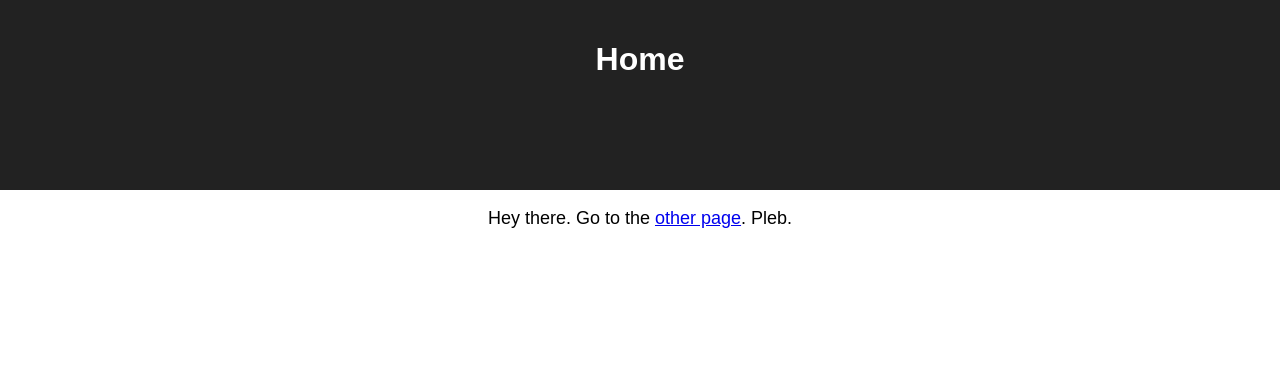
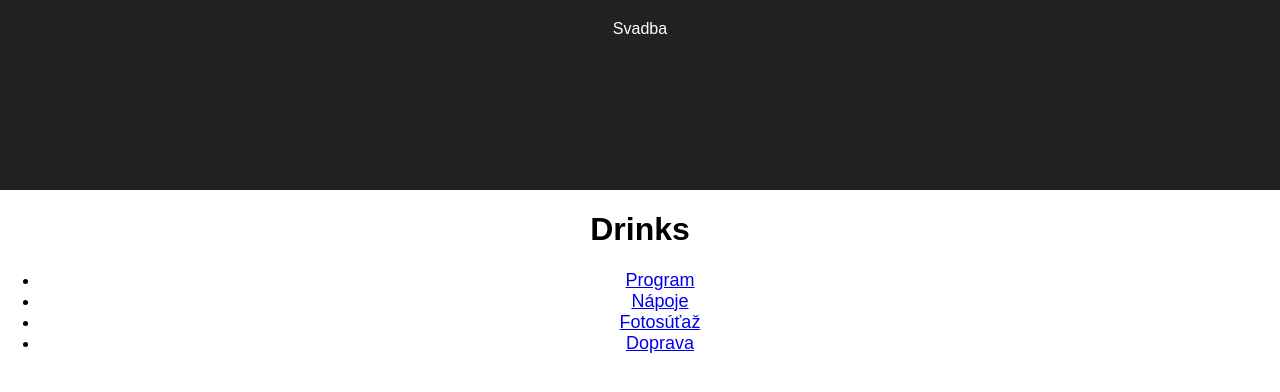
Before and after one commit to viktorsec/wedding-companion-react, a React (Create React App) app: page /#/drinks in a window 1280 px wide. Shown: the top 392 px of the page. Built offline with nearby package versions, Linux system fonts and the light colour scheme.

Commit message:
Change routing to be single page (#2)

```diff
--- a/src/App.js
+++ b/src/App.js
@@ -1,26 +1,36 @@
 import React, { Component } from 'react';
-import logo from './logo.svg';
+import { Route, NavLink, HashRouter } from 'react-router-dom';
+import Drinks from './components/Drinks';
+import PhotoCompetition from './components/PhotoCompetition';
+import Program from './components/Program';
+import Transport from './components/Transport';
 import './App.css';
-
-import { BrowserRouter as Router, Route } from 'react-router-dom';
 
 const Home = () => <h1>Home</h1>;
 const OtherPage = () => <h1>Other Page</h1>;
 
 const App = () => (
-  <div className="App">
-    <header className="App-header">
-      <Router>
+  <HashRouter>
+    <div className="App">
+      <header className="App-header">
+        Svadba
+      </header>
         <div>
-          <Route exact path="/" component={Home} />
-          <Route path="/other-page" component={OtherPage} />
+          <Route path="/drinks" component={Drinks} />
+          <Route path="/photo-competition" component={PhotoCompetition} />
+          <Route path="/program" component={Program} />
+          <Route path="/transport" component={Transport} />
         </div>
-      </Router>
-    </header>
-    <p className="App-intro">
-      Hey there. Go to the <a href="other-page">other page</a>. Pleb.
-    </p>
-  </div>
+      <p className="App-intro">
+        <ul>
+          <li><NavLink to="/program">Program</NavLink></li>
+          <li><NavLink to="/drinks">Nápoje</NavLink></li>
+          <li><NavLink to="/photo-competition">Fotosúťaž</NavLink></li>
+          <li><NavLink to="/transport">Doprava</NavLink></li>
+        </ul>
+      </p>
+    </div>
+  </HashRouter>
 );
 
 export default App;
--- /dev/null
+++ b/src/components/Drinks.js
@@ -0,0 +1,5 @@
+import React, { Component } from 'react';
+
+const Drinks = () => <h1>Drinks</h1>;
+
+export default Drinks;
--- /dev/null
+++ b/src/components/PhotoCompetition.js
@@ -0,0 +1,5 @@
+import React, { Component } from 'react';
+
+const PhotoCompetition = () => <h1>Photo Competition</h1>;
+
+export default PhotoCompetition;
--- /dev/null
+++ b/src/components/Program.js
@@ -0,0 +1,5 @@
+import React, { Component } from 'react';
+
+const Program = () => <h1>Program</h1>;
+
+export default Program;
--- /dev/null
+++ b/src/components/Transport.js
@@ -0,0 +1,5 @@
+import React, { Component } from 'react';
+
+const Transport = () => <h1>Transport</h1>;
+
+export default Transport;
```
